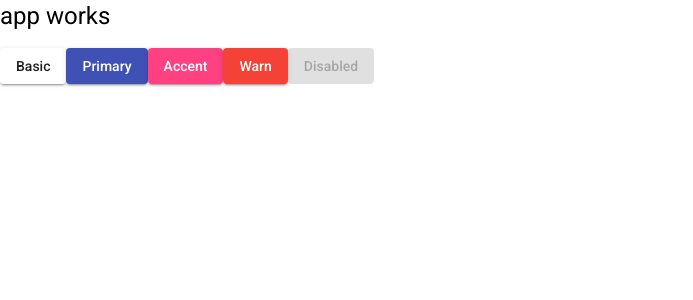
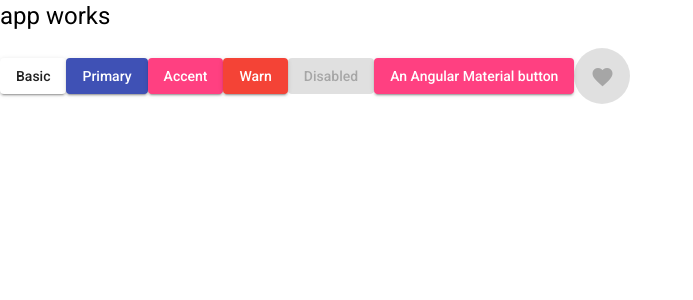
Before and after one commit to leonardols10/AppGestao-Front, an Angular app: page / in a window 1280 px wide. Shown: the top 300 px of the page, without its empty margins (0-693 px from the left). Built offline with nearby package versions, Linux system fonts and the light colour scheme.

Commit message:
component nav

```diff
--- a/src/app/app.component.html
+++ b/src/app/app.component.html
@@ -4,3 +4,7 @@
       <button mat-raised-button color="accent">Accent</button>
       <button mat-raised-button color="warn">Warn</button>
       <button mat-raised-button disabled>Disabled</button>
+      <button class="mat-button" mat-raised-button  color="accent">An Angular Material button</button>
+      <button mat-fab disabled aria-label="Example icon button with a heart icon">
+        <mat-icon>favorite</mat-icon>
+      </button>
--- a/src/app/app.module.ts
+++ b/src/app/app.module.ts
@@ -26,11 +26,13 @@ import { MatInputModule } from '@angular/material/input';
 import { MatIconModule } from '@angular/material/icon';
 import { MatListModule } from '@angular/material/list';
 import { MatCardModule } from '@angular/material/card';
+import { NavComponent } from './components/nav/nav.component';
 
 
 @NgModule({
   declarations: [
-    AppComponent
+    AppComponent,
+    NavComponent
   ],
   imports: [
     BrowserModule,
--- /dev/null
+++ b/src/app/components/nav/nav.component.html
@@ -0,0 +1 @@
+<p>nav works!</p>
--- /dev/null
+++ b/src/app/components/nav/nav.component.ts
@@ -0,0 +1,15 @@
+import { Component, OnInit } from '@angular/core';
+
+@Component({
+  selector: 'app-nav',
+  templateUrl: './nav.component.html',
+  styleUrls: ['./nav.component.css']
+})
+export class NavComponent implements OnInit {
+
+  constructor() { }
+
+  ngOnInit(): void {
+  }
+
+}
```
Also changed, not shown: src/app/components/nav/nav.component.css (added).
